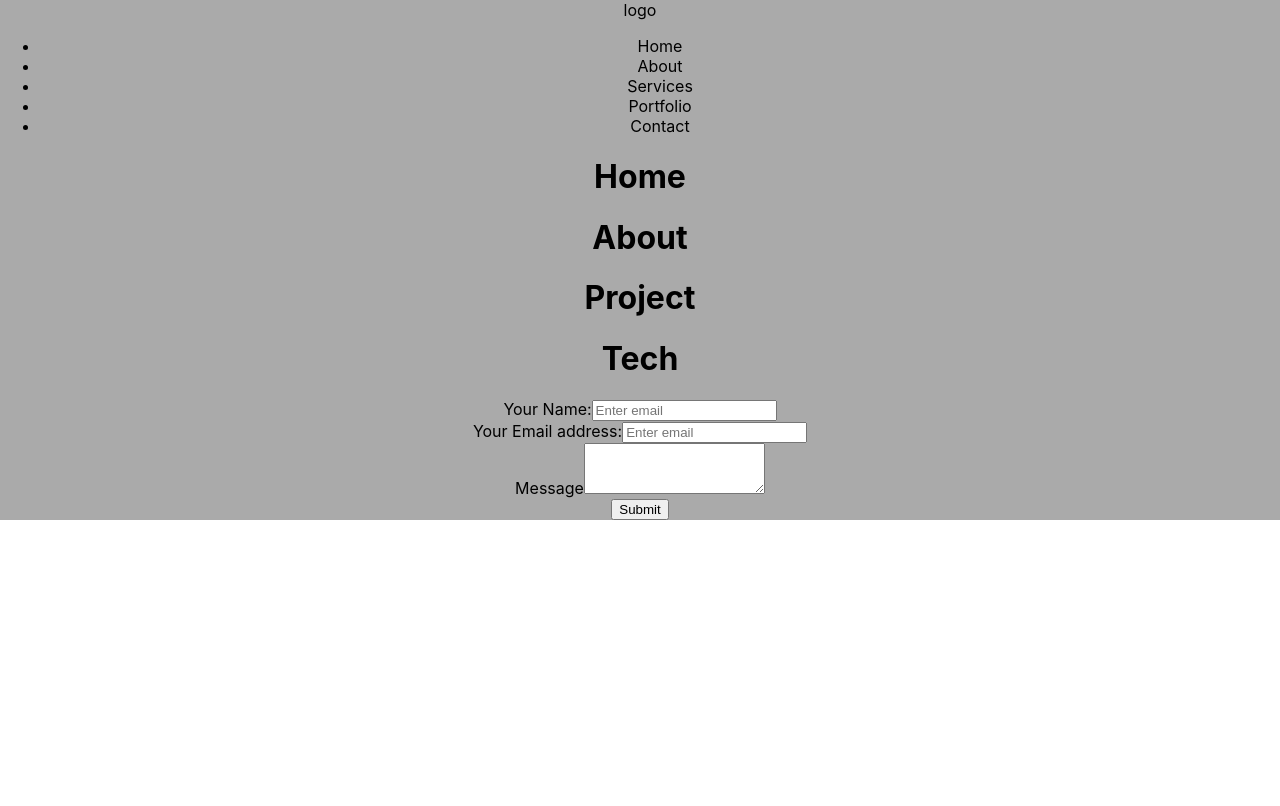
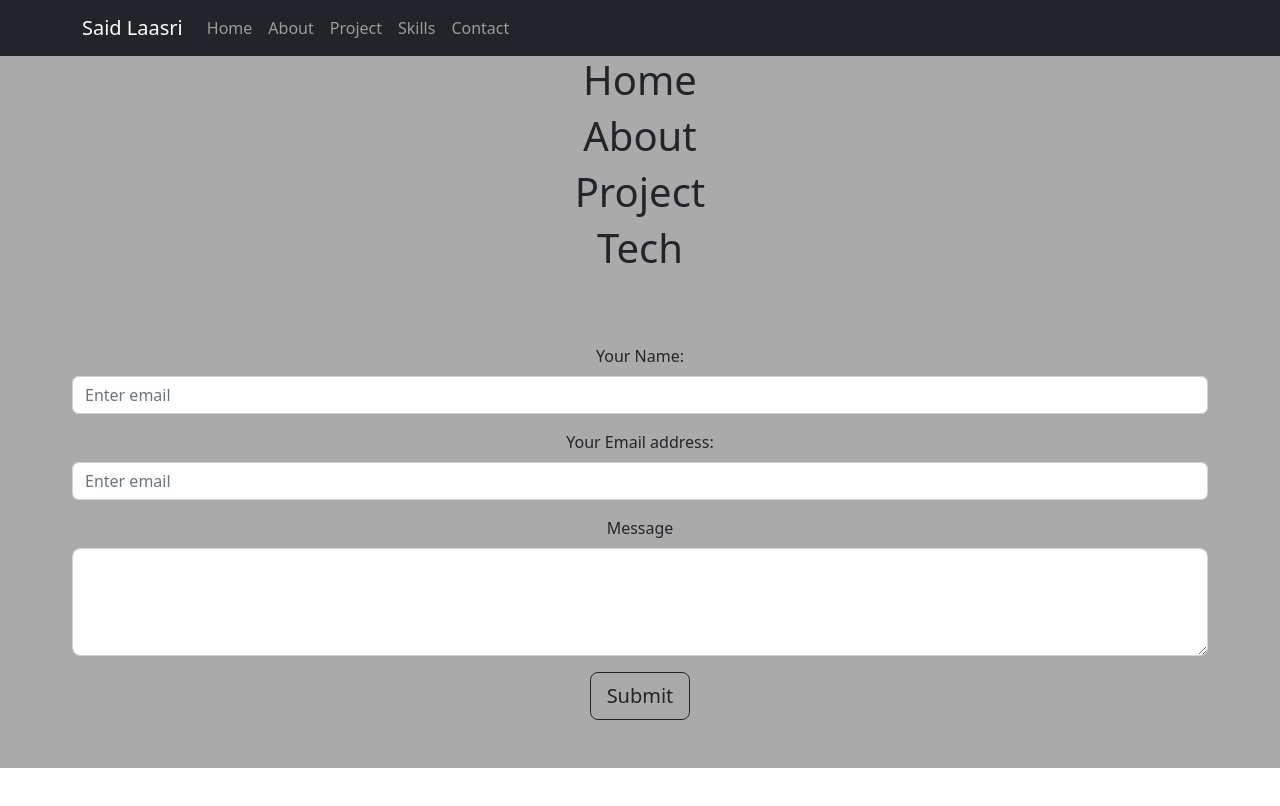
Before and after one commit to Said-laasri/saidlaasri_portfolio, a React (Create React App) app: page / in a window 1280 px wide. Shown: the top 806 px of the page. Built offline with nearby package versions, Linux system fonts and the light colour scheme.

Commit message:
Navbar boostrap component

```diff
--- a/src/component/Nav.js
+++ b/src/component/Nav.js
@@ -1,20 +1,27 @@
 import React from "react";
+import Container from "react-bootstrap/Container";
+import Nav from "react-bootstrap/Nav";
+import Navbar from "react-bootstrap/Navbar";
+import "bootstrap/dist/css/bootstrap.min.css";
 
-const Nav = () => {
+const Navigation = () => {
   return (
-    <nav>
-      <div>logo</div>
-      <div>
-        <ul>
-          <li>Home</li>
-          <li>About</li>
-          <li>Services</li>
-          <li>Portfolio</li>
-          <li>Contact</li>
-        </ul>
-      </div>
-    </nav>
+    <Navbar collapseOnSelect expand="lg" bg="dark" variant="dark" posi>
+      <Container>
+        <Navbar.Brand href="#home">Said Laasri</Navbar.Brand>
+        <Navbar.Toggle aria-controls="responsive-navbar-nav" />
+        <Navbar.Collapse id="responsive-navbar-nav">
+          <Nav className="me-auto">
+            <Nav.Link href="home">Home</Nav.Link>
+            <Nav.Link href="about">About</Nav.Link>
+            <Nav.Link href="project">Project</Nav.Link>
+            <Nav.Link href="skills">Skills</Nav.Link>
+            <Nav.Link href="contact">Contact</Nav.Link>
+          </Nav>
+        </Navbar.Collapse>
+      </Container>
+    </Navbar>
   );
 };
 
-export default Nav;
+export default Navigation;
```
